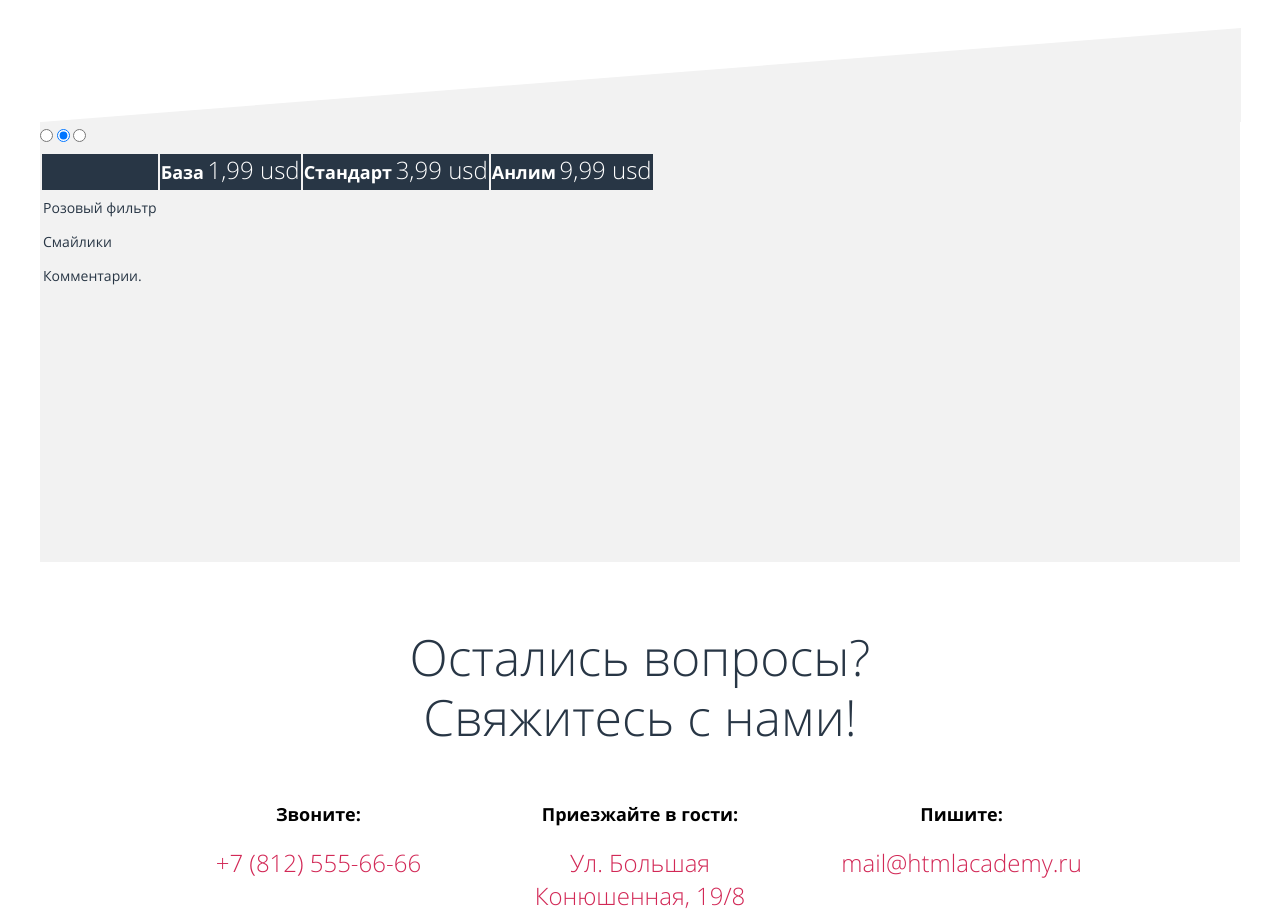
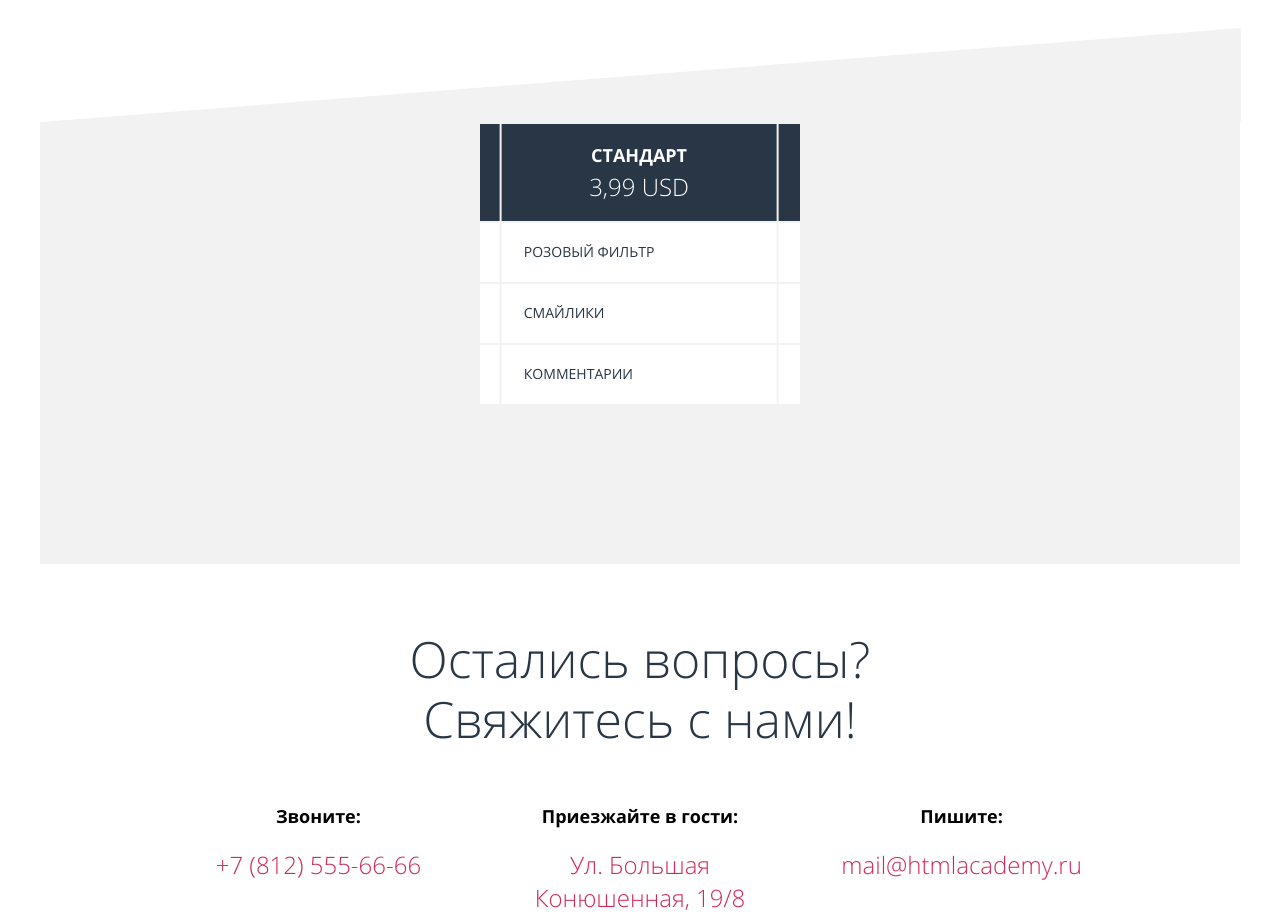
Before and after one commit to Gogi213/103171-pink, a website: page index.html in a window 1280 px wide. Shown: the part 2594-3513 px from the top of the page. Drawn offline with nearby package versions, Linux system fonts and the light colour scheme; files that its build step writes are made by us from their sources.

Commit message:
Ну просто коммит

```diff
--- a/index.html
+++ b/index.html
@@ -119,6 +119,7 @@
           </div>
         </div>
         <div class="price-slider">
+          <div class="price-slider__inner">
             <input type="radio" id="sliderPage4" name="toggle1">
             <input type="radio" id="sliderPage5" name="toggle1" checked>
             <input type="radio" id="sliderPage6" name="toggle1">
@@ -127,47 +128,42 @@
               <label for="sliderPage5"></label>
               <label for="sliderPage6"></label>
             </div>
-          <div class="price-slider__inner">
-            <div class="price-slider__slides">
-              <div class="price-slider__first-slide">
             <table>
               <tr>
-                    <th>
+                <th class="price-slider__hid">
                 </th>
                 <th>
-                      <b>База</b>
+                  <p>База</p>
                   <span class="price-slider__price">1,99 usd</span>
                 </th>
                 <th>
-                      <b>Стандарт</b>
+                  <p>Стандарт</p>
                   <span class="price-slider__price">3,99 usd</span>
                 </th>
                 <th>
-                      <b>Анлим</b>
+                  <p>Анлим</p>
                   <span class="price-slider__price">9,99 usd</span>
                 </th>
               </tr>
               <tr>
                 <td>Розовый фильтр</td>
-                    <td></td>
-                    <td></td>
-                    <td></td>
+                <td>Розовый фильтр</td>
+                <td>Розовый фильтр</td>
+                <td>Розовый фильтр</td>
               </tr>
               <tr>
                 <td>Смайлики</td>
-                    <td></td>
-                    <td></td>
-                    <td></td>
+                <td>Смайлики</td>
+                <td>Смайлики</td>
+                <td>Смайлики</td>
               </tr>
               <tr>
-                    <td>Комментарии.</td>
-                    <td></td>
-                    <td></td>
-                    <td></td>
+                <td>Комментарии</td>
+                <td>Комментарии</td>
+                <td>Комментарии</td>
+                <td>Комментарии</td>
               </tr>
             </table>
-              </div>
-            </div>
           </div>
         </div>
       </div>
--- a/less/blocks/contacts.less
+++ b/less/blocks/contacts.less
@@ -1,5 +1,5 @@
 .contacts {
-  padding-top: 15px;
+  padding-top: 13px;
   .set-font(24px; @dark-blue; lighter; normal);
   position: relative;
   b {
--- a/less/blocks/form.less
+++ b/less/blocks/form.less
@@ -22,6 +22,7 @@
 
   @media @desktop-widths {
     width: 942px;
+    margin-bottom: -30px;
   }
 }
 
@@ -61,11 +62,11 @@
   &:first-child {
     @media @mobile-widths {
       .container();
-      height: 368px;
+      min-height: 368px;
     }
 
     @media @tablet-widths {
-      height: 351px;
+      min-height: 351px;
       border: none;
       order: -5;
     }
@@ -167,23 +168,17 @@
     }
 
     @media @mobile-widths {
-      height: 608px;
+      min-height: 608px;
     }
 
     @media @tablet-widths {
       order: -2;
-      height: 537px;
       margin-top: 57px;
       padding-top: 19px;
     }
 
-    @media @desktop-widths {
-      flex-wrap: wrap;
-      flex-direction: column;
-      display: flex;
-      flex-basis: 100%;
-      margin-right: 0;
-      height: 216px;
+    @media @tablet-widths and @tablet-widths-max {
+      min-height: 537px;
     }
   }
 
@@ -382,6 +377,7 @@
       flex-basis: 100%;
       padding-top: 29px;
       min-height: 192px;
+      margin-bottom: 63px;
     }
   }
 
@@ -469,3 +465,20 @@ input[type="text"] {
 .form__star {
   color: @pink;
 }
+
+.form__wrapper {
+  @media @desktop-widths {
+    flex-wrap: wrap;
+    flex-direction: column;
+    display: flex;
+    flex-basis: 100%;
+    margin-right: 0;
+    height: 201px;
+  }
+}
+
+.form__hid {
+  @media @tablet-widths-max {
+    display: none;
+  }
+}
--- a/less/blocks/price-slider.less
+++ b/less/blocks/price-slider.less
@@ -1,24 +1,108 @@
 .price-slider {
-  min-height: 292px;
   .set-font(14px; @dark-blue; normal; 30px);
   background-color: @grey;
-  @media @mobile-widths {
-    height: 431px;
+  width:100%;
+  @media @tablet-widths {
+    min-height: 296px;
   }
 
   @media @desktop-widths {
-    min-height: 440px;
+    min-height: 442px;
   }
-}
 
-.price-slider__first-slide {
+  input {
+    display: none;
+  }
+
+  table {
+    width: 300%;
+  }
+
   th {
     background-color: @dark-blue;
+    color: white;
+    height: 95px;
+    text-transform: uppercase;
   }
-  b {
-   .set-font(18px; white; bold; 30px);
+
+  tr {
+    transition-duration: 0.4s;
+    transition-timing-function: ease-in-out;
+
   }
+
+  td {
+    .set-font(14px; @dark-blue; normal; 30px);
+    text-transform: uppercase;
+    background: grey;
+    padding: 14px 122px 15px 22px;
+    text-align: left;
+    background-color: white;
+    white-space: nowrap;
+  }
+
+  p {
+    .set-font(18px; white; bold; 30px);
+    margin: 2px 0 2px;
+  }
+
   span {
     .set-font(24px; white; 100; 30px);
   }
 }
+
+.price-slider__inner {
+  width: 320px;
+  overflow: hidden;
+  margin: 0 auto;
+  position: relative;
+  @media @mobile-widths {
+    padding-top: 53px;
+    min-height: 382px;
+  }
+}
+
+.price-slider__controls {
+  position: absolute;
+  bottom: 39px;
+  left: 123px;
+  label {
+  display: inline-block;
+  width: 6px;
+  height: 6px;
+  margin: 0 8px;
+  background: #ccc;
+  cursor: pointer;
+  border-radius: 50%;
+  }
+}
+
+#sliderPage4:checked ~ .price-slider__controls label[for="sliderPage4"] {
+  background-color: white;
+  box-shadow: 0 0 0 3px @dark-blue;
+  margin-bottom: 0;
+}
+
+#sliderPage5:checked ~ .price-slider__controls label[for="sliderPage5"] {
+  background-color: white;
+  box-shadow: 0 0 0 3px @dark-blue;
+  margin-bottom: 0;
+}
+
+#sliderPage6:checked ~ .price-slider__controls label[for="sliderPage6"] {
+  background-color: white;
+  box-shadow: 0 0 0 3px @dark-blue;
+  margin-bottom: 0;
+}
+
+#sliderPage4:checked ~ table tr {
+  transform: translatex(-23.2%);
+}
+
+#sliderPage5:checked ~ table tr {
+  transform: translatex(-48.3%);
+}
+
+#sliderPage6:checked ~ table tr {
+  transform: translatex(-73.3%);
+}
```
Also changed, not shown: form.html (+4 -1 lines). Lines whose indentation alone changed are shown as unchanged.
